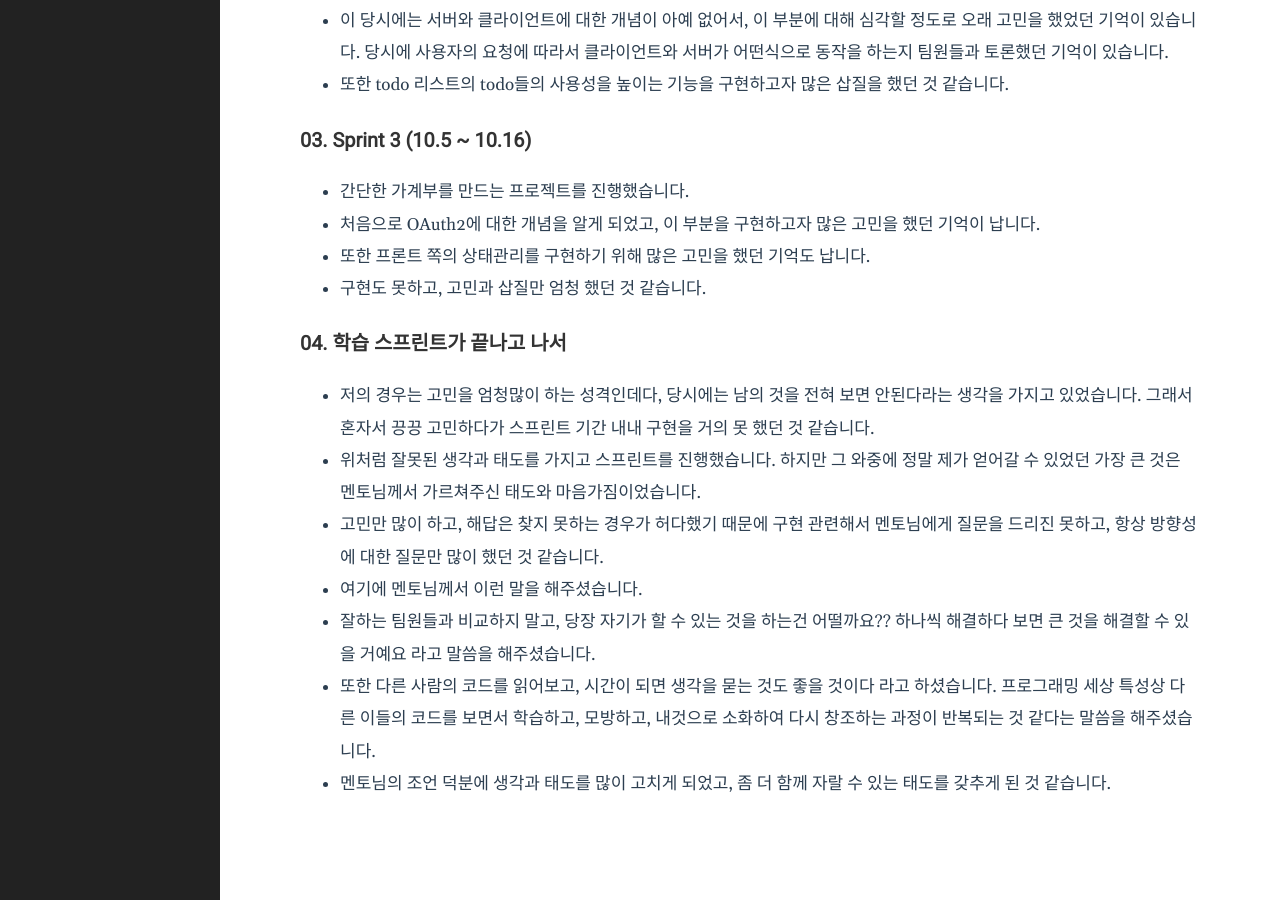
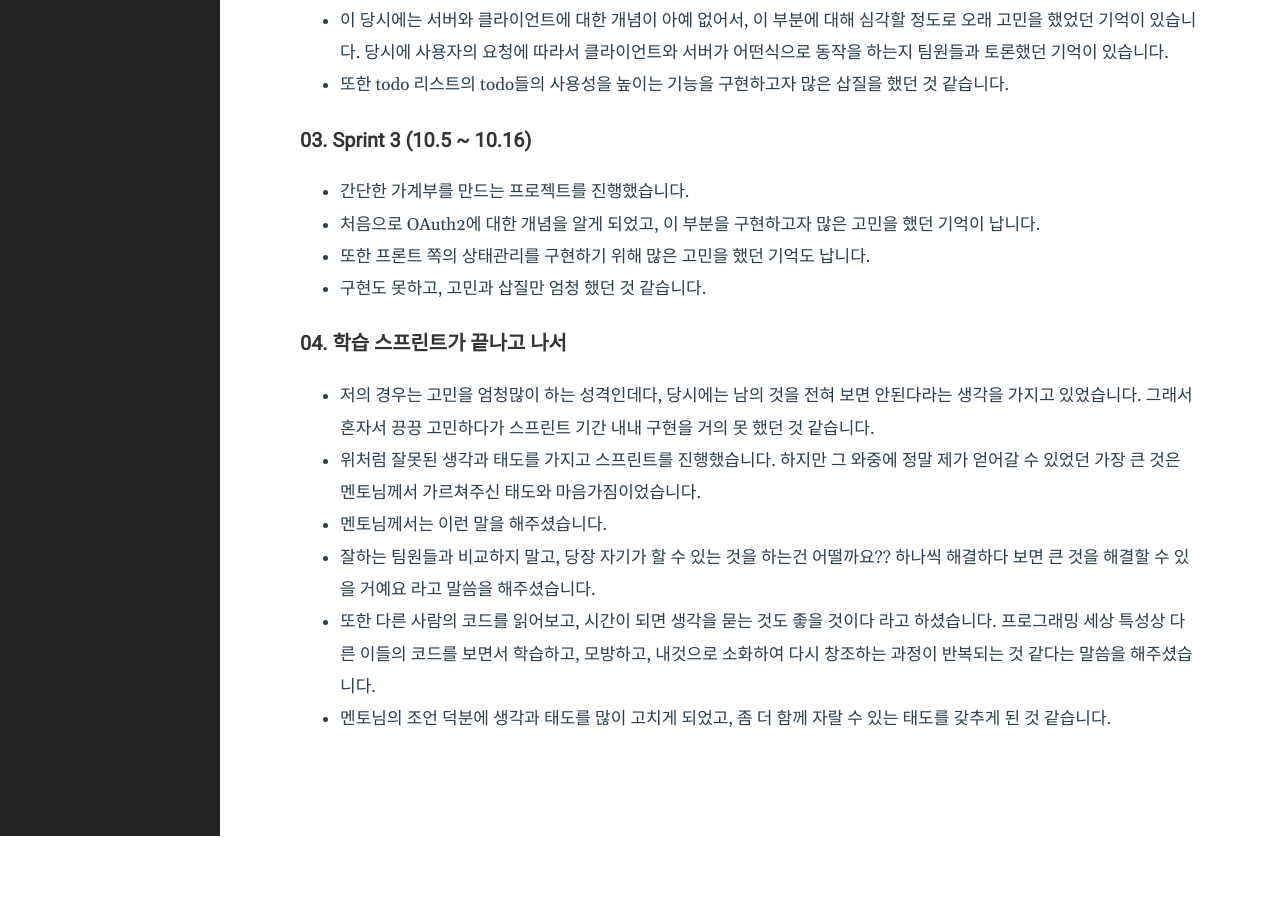
Before and after one commit to qkrrlgh519/qkrrlgh519.github.io, a Jekyll site: the page built from _posts/2020-11-15-Boostcamp-Membership-Sprint.markdown, in a window 1280 px wide and 900 px high, scrolled down 1345 px. Built offline with Jekyll 4.4.1, drawn with Linux system fonts in a browser that asks for light colours; after the commit the page ends 2181 px from its top, so only the background shows below that.

Commit message:
fix: 부스트캠프 멤버쉽 스프린트 후기 수정

```diff
--- a/_posts/2020-11-15-Boostcamp-Membership-Sprint.markdown
+++ b/_posts/2020-11-15-Boostcamp-Membership-Sprint.markdown
@@ -55,8 +55,7 @@ categories: Story
 
 - 저의 경우는 고민을 엄청많이 하는 성격인데다, 당시에는 남의 것을 전혀 보면 안된다라는 생각을 가지고 있었습니다. 그래서 혼자서 끙끙 고민하다가 스프린트 기간 내내 구현을 거의 못 했던 것 같습니다.
 - 위처럼 잘못된 생각과 태도를 가지고 스프린트를 진행했습니다. 하지만 그 와중에 정말 제가 얻어갈 수 있었던 가장 큰 것은 멘토님께서 가르쳐주신 태도와 마음가짐이었습니다.
-- 고민만 많이 하고, 해답은 찾지 못하는 경우가 허다했기 때문에 구현 관련해서 멘토님에게 질문을 드리진 못하고, 항상 방향성에 대한 질문만 많이 했던 것 같습니다.
-- 여기에 멘토님께서 이런 말을 해주셨습니다.
+- 멘토님께서는 이런 말을 해주셨습니다.
 - 잘하는 팀원들과 비교하지 말고, 당장 자기가 할 수 있는 것을 하는건 어떨까요?? 하나씩 해결하다 보면 큰 것을 해결할 수 있을 거예요 라고 말씀을 해주셨습니다.
 - 또한 다른 사람의 코드를 읽어보고, 시간이 되면 생각을 묻는 것도 좋을 것이다 라고 하셨습니다. 프로그래밍 세상 특성상 다른 이들의 코드를 보면서 학습하고, 모방하고, 내것으로 소화하여 다시 창조하는 과정이 반복되는 것 같다는 말씀을 해주셨습니다.
 - 멘토님의 조언 덕분에 생각과 태도를 많이 고치게 되었고, 좀 더 함께 자랄 수 있는 태도를 갖추게 된 것 같습니다.
```
Also changed, not shown: other parts of _posts/2020-11-15-Boostcamp-Membership-Sprint.markdown (+1 -1 lines).
